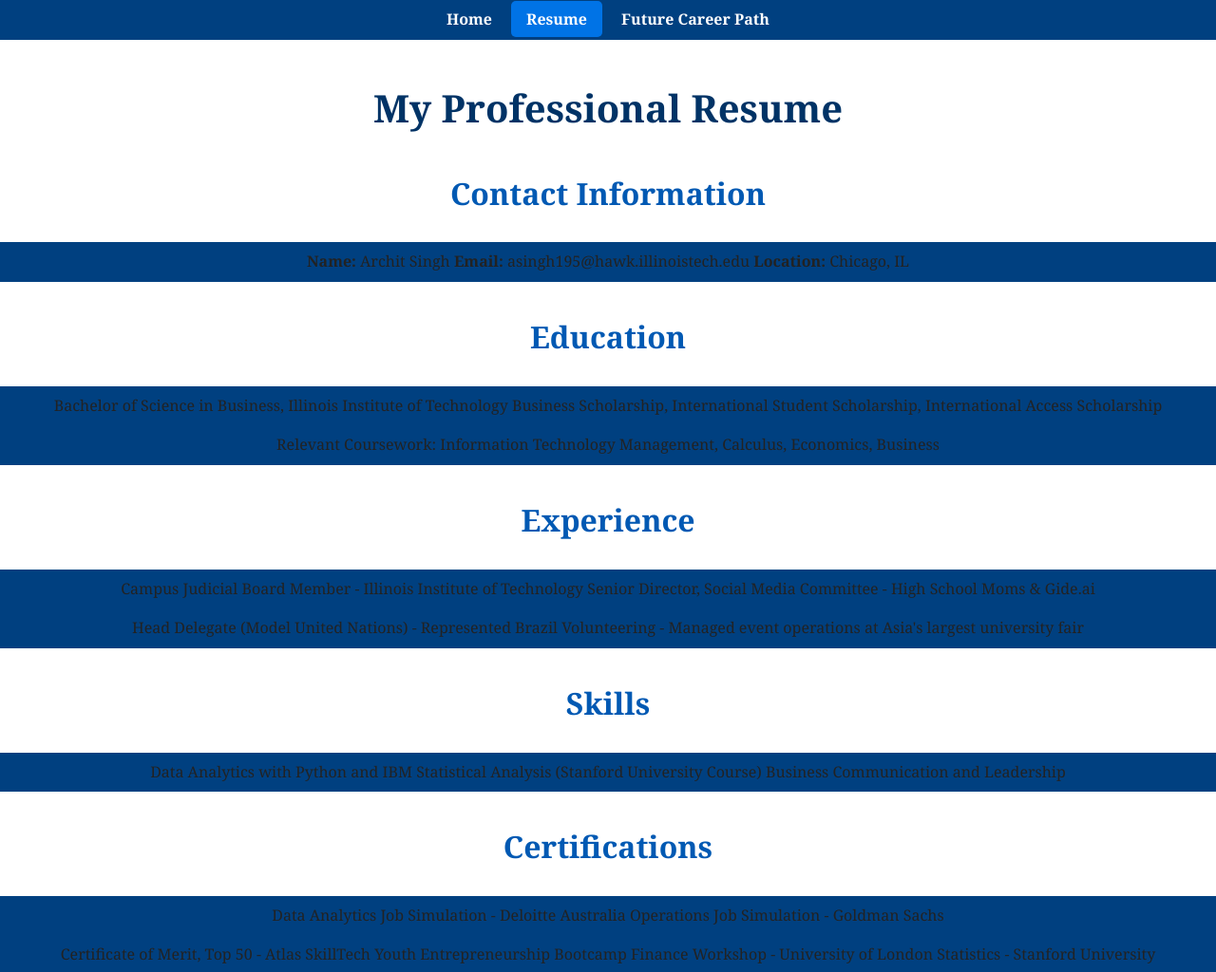
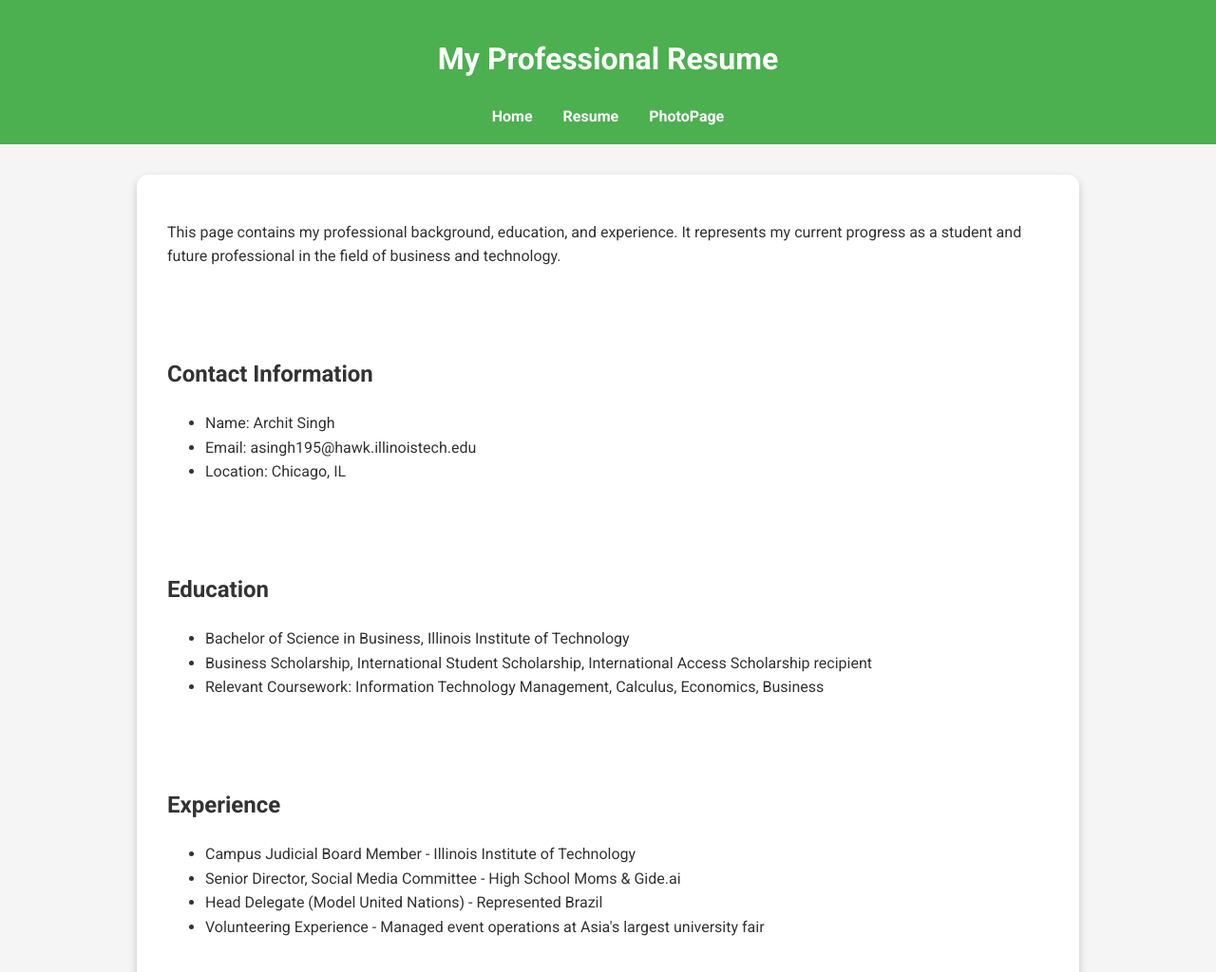
Before and after one commit to A737-com/Project_2, a plain HTML site: page resume.html in a window 1280 px wide. Shown: the top 1024 px of the page at 95% size. Drawn offline with Linux system fonts and the light colour scheme.

Commit message:
index.html

```diff
--- a/index.css
+++ /dev/null
@@ -1,74 +0,0 @@
-/* Navigation styling (does not count toward 5 elements) */
-ul {
-  list-style: none;
-  text-align: center;
-  padding: 0;
-  margin: 0;
-  background-color: #004080;
-}
-ul li {
-  display: inline-block;
-  margin: 0 1em;
-}
-ul li a {
-  text-decoration: none;
-  color: white;
-  padding: 0.5em 1em;
-  font-weight: bold;
-}
-ul li a:hover,
-ul li a.active {
-  background-color: #0073e6;
-  border-radius: 5px;
-}
-
-/* 5 style elements */
-body {
-  font-family: Arial, Helvetica, sans-serif;
-  background-color: #f8f9fa;
-  color: #333;
-  margin: 0;
-  padding: 0;
-  line-height: 1.6;
-}
-
-h1 {
-  text-align: center;
-  font-size: 2.5rem;
-  margin-top: 1em;
-  color: #004080;
-}
-
-h2 {
-  font-size: 2rem;
-  color: #0059b3;
-  margin-top: 2em;
-  text-align: center;
-}
-
-p {
-  max-width: 70%;
-  margin: 1em auto;
-  font-size: 1rem;
-}
-
-ul li {
-  font-size: 1rem;
-  margin-bottom: 0.5em;
-}
-
-img, video {
-  display: block;
-  margin: 1em auto;
-  max-width: 80%;
-  height: auto;
-  border-radius: 10px;
-}
-
-footer {
-  text-align: center;
-  padding: 1em 0;
-  background-color: #004080;
-  color: white;
-  margin-top: 2em;
-}
--- a/page3.css
+++ /dev/null
@@ -1,71 +0,0 @@
-/* Navigation styling (does not count toward 5 elements) */
-ul {
-  list-style: none;
-  text-align: center;
-  padding: 0;
-  margin: 0;
-  background-color: #004080;
-}
-ul li {
-  display: inline-block;
-  margin: 0 1em;
-}
-ul li a {
-  text-decoration: none;
-  color: white;
-  padding: 0.5em 1em;
-  font-weight: bold;
-}
-ul li a:hover,
-ul li a.active {
-  background-color: #0073e6;
-  border-radius: 5px;
-}
-
-/* 5 style elements */
-body {
-  font-family: Verdana, Geneva, sans-serif;
-  background-color: #f8f9fa;
-  color: #222;
-  margin: 0;
-  padding: 0;
-  line-height: 1.6;
-}
-
-h1, h2 {
-  text-align: center;
-  margin-top: 1em;
-}
-
-h1 {
-  font-size: 2.5rem;
-  color: #004080;
-}
-
-h2 {
-  font-size: 2rem;
-  color: #0059b3;
-  margin-top: 1.5em;
-}
-
-ul li {
-  font-size: 1rem;
-  margin: 0.5em auto;
-  max-width: 70%;
-}
-
-img {
-  display: block;
-  margin: 1em auto;
-  max-width: 400px;
-  height: auto;
-  border-radius: 5px;
-}
-
-footer {
-  text-align: center;
-  padding: 1em 0;
-  background-color: #004080;
-  color: white;
-  margin-top: 2em;
-}
--- a/resume.css
+++ /dev/null
@@ -1,70 +0,0 @@
-/* Navigation styling (does not count toward 5 elements) */
-ul {
-  list-style: none;
-  text-align: center;
-  padding: 0;
-  margin: 0;
-  background-color: #004080;
-}
-ul li {
-  display: inline-block;
-  margin: 0 1em;
-}
-ul li a {
-  text-decoration: none;
-  color: white;
-  padding: 0.5em 1em;
-  font-weight: bold;
-}
-ul li a:hover,
-ul li a.active {
-  background-color: #0073e6;
-  border-radius: 5px;
-}
-
-/* 5 style elements */
-body {
-  font-family: Georgia, 'Times New Roman', serif;
-  background-color: #ffffff;
-  color: #222;
-  margin: 0;
-  padding: 0;
-  line-height: 1.6;
-}
-
-h1, h2 {
-  text-align: center;
-  margin-top: 1em;
-}
-
-h1 {
-  font-size: 2.5rem;
-  color: #003366;
-}
-
-h2 {
-  font-size: 2rem;
-  color: #0059b3;
-}
-
-ul li {
-  font-size: 1rem;
-  margin: 0.5em auto;
-  max-width: 70%;
-}
-
-img {
-  display: block;
-  margin: 1em auto;
-  max-width: 400px;
-  height: auto;
-  border-radius: 5px;
-}
-
-footer {
-  text-align: center;
-  padding: 1em 0;
-  background-color: #004080;
-  color: white;
-  margin-top: 2em;
-}
--- a/resume.html
+++ b/resume.html
@@ -4,28 +4,31 @@
     <meta charset="UTF-8">
     <meta name="viewport" content="width=device-width, initial-scale=1.0">
     <title>My Professional Resume</title>
-    <link rel="stylesheet" href="resume.css">
+    <link rel="stylesheet" href="style.css">
   </head>
   <body>
     <header>
+      <h1>My Professional Resume</h1>
       <nav>
         <ul>
           <li><a href="index.html">Home</a></li>
-          <li><a href="resume.html" class="active">Resume</a></li>
-          <li><a href="future_career.html">Future Career Path</a></li>
+          <li><a href="resume.html">Resume</a></li>
+          <li><a href="page3.html">PhotoPage</a></li>
         </ul>
       </nav>
     </header>
 
-    <main>
-      <h1>My Professional Resume</h1>
+    <div id="page-wrapper">
+      <section>
+        <p>This page contains my professional background, education, and experience. It represents my current progress as a student and future professional in the field of business and technology.</p>
+      </section>
 
       <section>
         <h2>Contact Information</h2>
         <ul>
-          <li><strong>Name:</strong> Archit Singh</li>
-          <li><strong>Email:</strong> asingh195@hawk.illinoistech.edu</li>
-          <li><strong>Location:</strong> Chicago, IL</li>
+          <li>Name: Archit Singh</li>
+          <li>Email: asingh195@hawk.illinoistech.edu</li>
+          <li>Location: Chicago, IL</li>
         </ul>
       </section>
 
@@ -33,7 +36,7 @@
         <h2>Education</h2>
         <ul>
           <li>Bachelor of Science in Business, Illinois Institute of Technology</li>
-          <li>Business Scholarship, International Student Scholarship, International Access Scholarship</li>
+          <li>Business Scholarship, International Student Scholarship, International Access Scholarship recipient</li>
           <li>Relevant Coursework: Information Technology Management, Calculus, Economics, Business</li>
         </ul>
       </section>
@@ -44,7 +47,7 @@
           <li>Campus Judicial Board Member - Illinois Institute of Technology</li>
           <li>Senior Director, Social Media Committee - High School Moms & Gide.ai</li>
           <li>Head Delegate (Model United Nations) - Represented Brazil</li>
-          <li>Volunteering - Managed event operations at Asia's largest university fair</li>
+          <li>Volunteering Experience - Managed event operations at Asia's largest university fair</li>
         </ul>
       </section>
 
@@ -63,7 +66,7 @@
           <li>Data Analytics Job Simulation - Deloitte Australia</li>
           <li>Operations Job Simulation - Goldman Sachs</li>
           <li>Certificate of Merit, Top 50 - Atlas SkillTech Youth Entrepreneurship Bootcamp</li>
-          <li>Finance Workshop - University of London</li>
+          <li>Finance Workshop - The Power of Time - University of London</li>
           <li>Statistics - Stanford University</li>
           <li>Data Analytics - IBM</li>
           <li>Python Fundamentals - University of Colorado Boulder</li>
@@ -72,12 +75,13 @@
 
       <section>
         <h2>Professional Image</h2>
+        <p>The image below represents professionalism and lifelong learning.</p>
         <img src="images/pexels-visual-tag-mx-1321732-2566581.jpg" alt="Professional image symbolizing career growth">
       </section>
-    </main>
+    </div>
 
     <footer>
-      <p>&copy; 2025 My Portfolio. All rights reserved.</p>
+      <p>&copy; 2025 My Website</p>
     </footer>
   </body>
 </html>
--- /dev/null
+++ b/style.css
@@ -0,0 +1,81 @@
+/* Import Google Font */
+@import url('https://fonts.googleapis.com/css2?family=Roboto:wght@400;700&display=swap');
+
+/* Reset list style and center navigation */
+nav ul {
+  list-style: none;
+  padding: 0;
+  margin: 0;
+  display: flex;
+  justify-content: center;
+  gap: 2em;
+}
+
+/* General body styling */
+body {
+  font-family: 'Roboto', Arial, sans-serif;
+  line-height: 1.6;
+  margin: 0;
+  padding: 0;
+  background-color: #f5f5f5;
+  color: #333;
+}
+
+/* Header */
+header {
+  background-color: #4CAF50;
+  color: white;
+  padding: 1rem 0;
+  text-align: center;
+}
+
+/* Navigation links */
+nav a {
+  text-decoration: none;
+  color: white;
+  font-weight: bold;
+}
+
+nav a:hover {
+  text-decoration: underline;
+}
+
+/* Page wrapper */
+#page-wrapper {
+  max-width: 960px;
+  margin: 2rem auto;
+  padding: 1rem;
+  background-color: white;
+  border-radius: 12px;
+  box-shadow: 0 4px 8px rgba(0,0,0,0.2);
+}
+
+/* Sections */
+section {
+  margin-bottom: 1.5rem;
+  padding: 1rem;
+  border-radius: 8px;
+}
+
+/* Featured image */
+img {
+  max-width: 100%;
+  height: auto;
+  display: block;
+  margin-top: 0.5rem;
+}
+
+/* Video styling */
+video {
+  display: block;
+  margin-top: 0.5rem;
+  max-width: 100%;
+}
+
+/* Footer */
+footer {
+  text-align: center;
+  padding: 1rem 0;
+  background-color: #333;
+  color: white;
+}
```
Also changed, not shown: index.html (+17 -9 lines), page3.html (+14 -10 lines).
